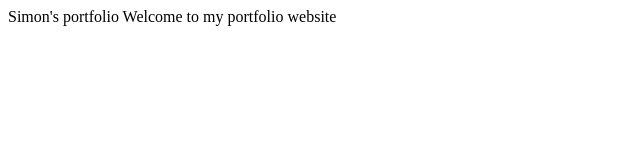
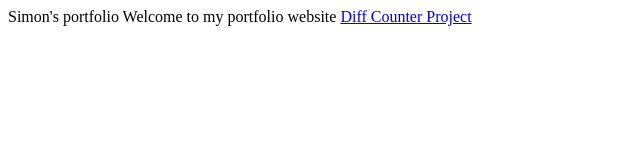
Before and after one commit to simes900/portfolio-index, a plain HTML site: page index.html in a window 1280 px wide. Shown: the whole page, without its empty margins (0-640 px from the left). Drawn offline with Linux system fonts and the light colour scheme.

Commit message:
second commit

```diff
--- a/index.html
+++ b/index.html
@@ -1,2 +1,4 @@
 Simon's portfolio
 Welcome to my portfolio website
+
+<a href="https://simes900.github.io/diff-counter/">Diff Counter Project</a>
```
